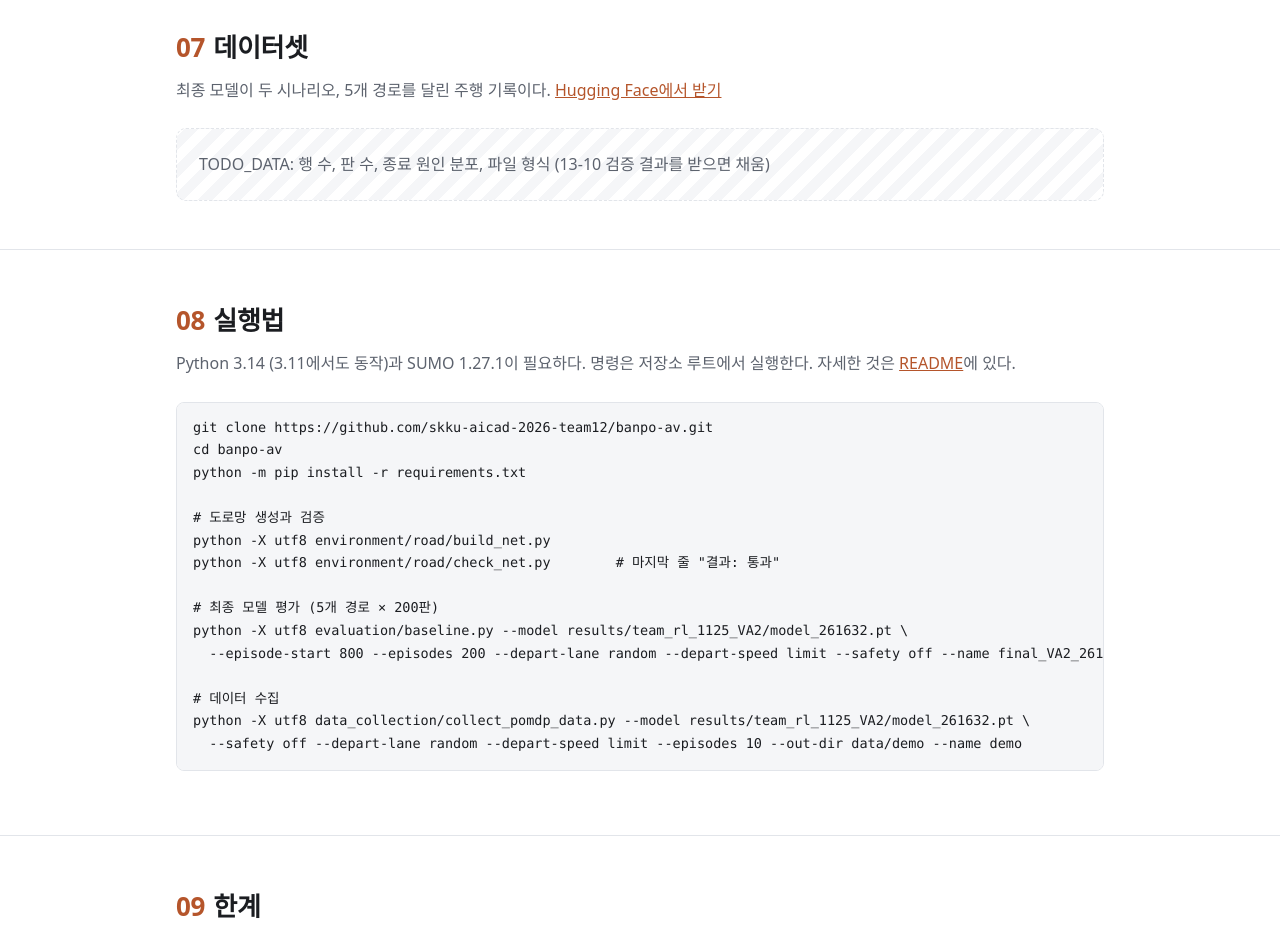
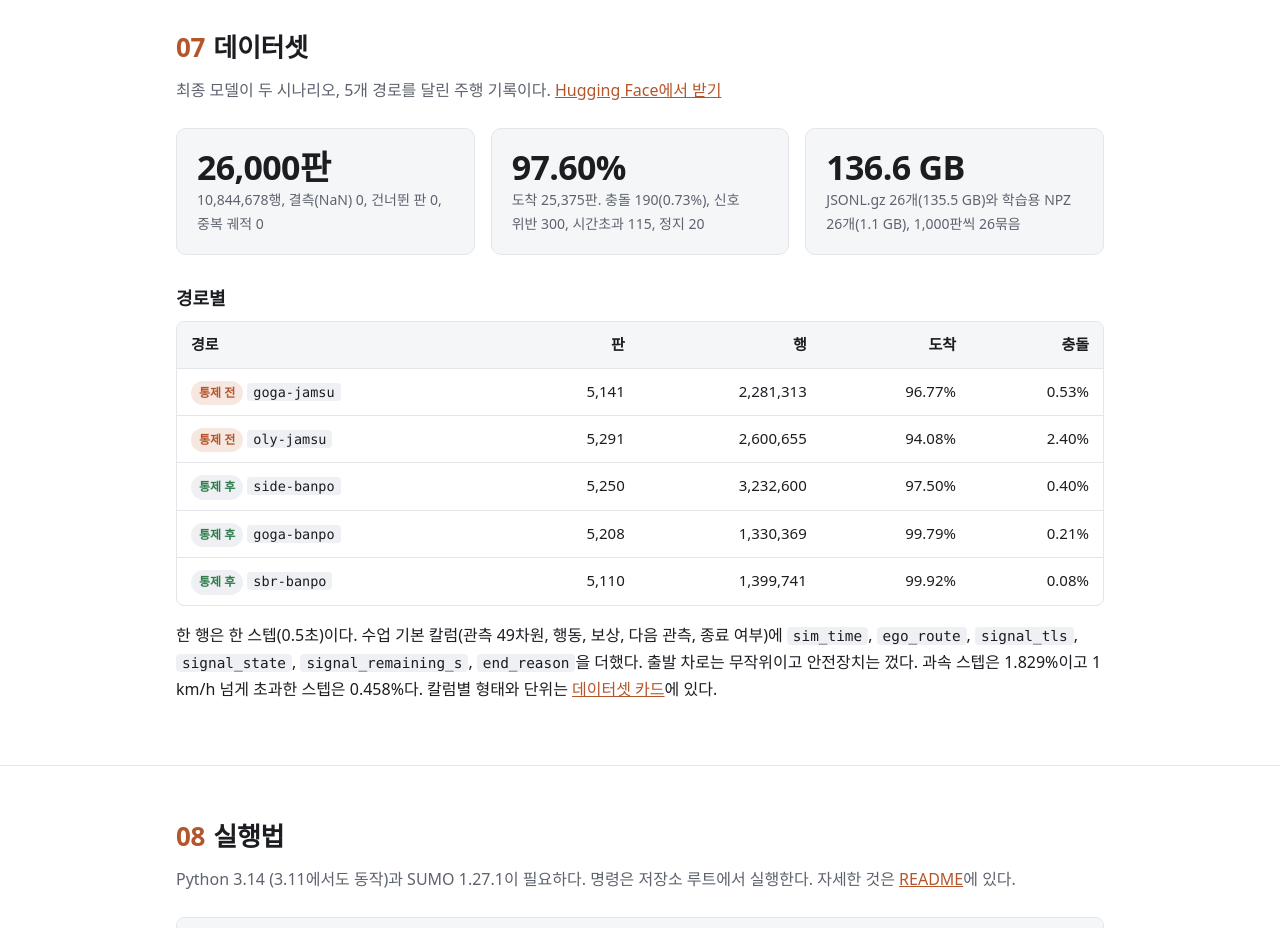
Before and after one commit to skku-aicad-2026-team12/banpo-av, a plain HTML site: page docs/index.html in a window 1280 px wide. Shown: the part 7340-8268 px from the top of the page. Drawn offline with Linux system fonts and the light colour scheme.

Commit message:
데이터셋 절과 README 데이터 칸에 v2 검증 결과 반영

```diff
--- a/docs/index.html
+++ b/docs/index.html
@@ -293,7 +293,25 @@ footer { padding: 32px 0 48px; color: var(--muted); font-size: 14px; }
   <div class="wrap">
     <h2><span class="num">07</span>데이터셋</h2>
     <p class="sub">최종 모델이 두 시나리오, 5개 경로를 달린 주행 기록이다. <a href="https://huggingface.co/datasets/skku-aicad-2026-team12/banpo-av-dataset-v2">Hugging Face에서 받기</a></p>
-    <div class="placeholder">TODO_DATA: 행 수, 판 수, 종료 원인 분포, 파일 형식 (13-10 검증 결과를 받으면 채움)</div>
+    <div class="grid three">
+      <div class="card"><div class="stat">26,000판</div><div class="stat-label">10,844,678행, 결측(NaN) 0, 건너뛴 판 0, 중복 궤적 0</div></div>
+      <div class="card"><div class="stat">97.60%</div><div class="stat-label">도착 25,375판. 충돌 190(0.73%), 신호 위반 300, 시간초과 115, 정지 20</div></div>
+      <div class="card"><div class="stat">136.6 GB</div><div class="stat-label">JSONL.gz 26개(135.5 GB)와 학습용 NPZ 26개(1.1 GB), 1,000판씩 26묶음</div></div>
+    </div>
+    <h3>경로별</h3>
+    <div class="table-wrap">
+      <table>
+        <thead><tr><th>경로</th><th class="num">판</th><th class="num">행</th><th class="num">도착</th><th class="num">충돌</th></tr></thead>
+        <tbody>
+          <tr><td><span class="tag before">통제 전</span><code>goga-jamsu</code></td><td class="num">5,141</td><td class="num">2,281,313</td><td class="num">96.77%</td><td class="num">0.53%</td></tr>
+          <tr><td><span class="tag before">통제 전</span><code>oly-jamsu</code></td><td class="num">5,291</td><td class="num">2,600,655</td><td class="num">94.08%</td><td class="num">2.40%</td></tr>
+          <tr><td><span class="tag after">통제 후</span><code>side-banpo</code></td><td class="num">5,250</td><td class="num">3,232,600</td><td class="num">97.50%</td><td class="num">0.40%</td></tr>
+          <tr><td><span class="tag after">통제 후</span><code>goga-banpo</code></td><td class="num">5,208</td><td class="num">1,330,369</td><td class="num">99.79%</td><td class="num">0.21%</td></tr>
+          <tr><td><span class="tag after">통제 후</span><code>sbr-banpo</code></td><td class="num">5,110</td><td class="num">1,399,741</td><td class="num">99.92%</td><td class="num">0.08%</td></tr>
+        </tbody>
+      </table>
+    </div>
+    <p>한 행은 한 스텝(0.5초)이다. 수업 기본 칼럼(관측 49차원, 행동, 보상, 다음 관측, 종료 여부)에 <code>sim_time</code>, <code>ego_route</code>, <code>signal_tls</code>, <code>signal_state</code>, <code>signal_remaining_s</code>, <code>end_reason</code>을 더했다. 출발 차로는 무작위이고 안전장치는 껐다. 과속 스텝은 1.829%이고 1 km/h 넘게 초과한 스텝은 0.458%다. 칼럼별 형태와 단위는 <a href="https://huggingface.co/datasets/skku-aicad-2026-team12/banpo-av-dataset-v2">데이터셋 카드</a>에 있다.</p>
   </div>
 </section>
 
```
Also changed, not shown: 1 other file.
